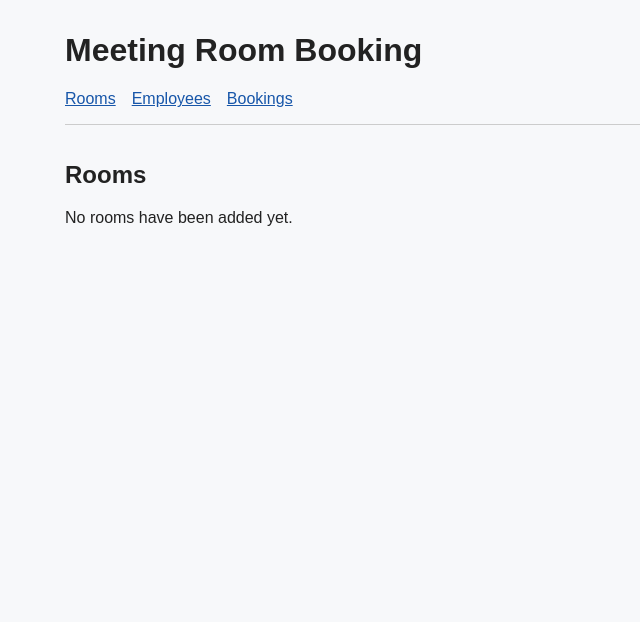
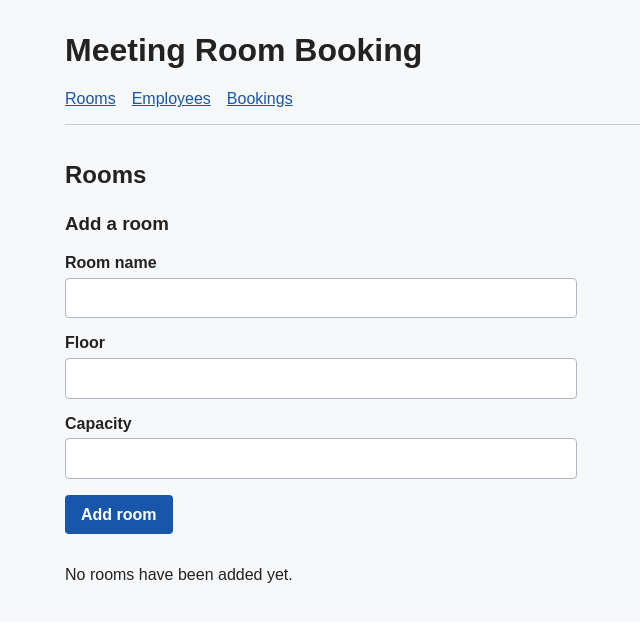
Before and after one commit to XanderChung/intern-meeting-room-booking-system, a Flask app: page /rooms in a window 1280 px wide. Shown: the top 622 px of the page, without its empty margins (95-735 px from the left). Run offline with Flask 3, Linux system fonts and the light colour scheme; data that the repository does not hold is empty.

Commit message:
Add room creation form and API endpoint
Add POST /api/rooms using the shared room-creation service.
Add a vertical room form with success and error messages.
Test API validation, duplicate names, and form submissions.
Update the README to reflect the room-creation feature.

```diff
--- a/app.py
+++ b/app.py
@@ -2,11 +2,11 @@ import os
 from pathlib import Path
 
 from dotenv import load_dotenv
-from flask import Flask, g, redirect, render_template, url_for
+from flask import Flask, g, redirect, render_template, url_for, request, jsonify, flash
 
 from backend import services
 from backend.db import DATABASE_PATH, get_connection, init_db
-from errors import register_error_handlers
+from errors import register_error_handlers, InvalidInputError, APIError
 
 # Read the .env file and load needed settings.
 load_dotenv(Path(__file__).with_name(".env"))
@@ -48,9 +48,45 @@ def rooms_api():
     rooms = services.list_rooms(get_db())
     return {"rooms": rooms}
 
+@app.post("/api/rooms")
+def create_room_api():
+    data = request.get_json(silent=True)
 
-@app.get("/rooms")
+    if not isinstance(data, dict):
+        raise InvalidInputError("Request body must be a JSON object.")
+
+    room = services.create_room(
+        data.get("name"),
+        data.get("floor"),
+        data.get("capacity"),
+        get_db(),
+    )
+    return jsonify(room=room), 201
+
+
+@app.route("/rooms", methods=["GET", "POST"])
 def rooms_page():
+    if request.method == "POST":
+        try:
+            capacity = int(request.form.get("capacity", ""))
+        except ValueError:
+            flash("Capacity must be a whole number of at least 1.", "error")
+            return redirect(url_for("rooms_page"))
+
+        try:
+            room = services.create_room(
+                request.form.get("name"),
+                request.form.get("floor"),
+                capacity,
+                get_db(),
+            )
+        except APIError as error:
+            flash(error.message, "error")
+        else:
+            flash(f"Room '{room['name']}' was added successfully.", "success")
+
+        return redirect(url_for("rooms_page"))
+
     rooms = services.list_rooms(get_db())
     return render_template("rooms.html", rooms=rooms)
 
--- a/static/styles.css
+++ b/static/styles.css
@@ -40,3 +40,160 @@ main {
     color: #721c24;
     background-color: #f8d7da;
 }
+
+/* Rooms page styles */
+.room-form-section {
+    max-width: 32rem;
+    margin: 1.5rem 0 2rem;
+}
+
+.room-form {
+    display: grid;
+    gap: 1rem;
+}
+
+.form-field {
+    display: grid;
+    gap: 0.35rem;
+}
+
+.form-field label {
+    font-weight: 600;
+}
+
+.form-field input {
+    box-sizing: border-box;
+    width: 100%;
+    padding: 0.65rem 0.75rem;
+    border: 1px solid #aeb7c2;
+    border-radius: 4px;
+    background: #fff;
+    color: #222;
+    font: inherit;
+}
+
+.room-form input:focus {
+    border-color: #1756a9;
+    outline: 2px solid #c9dcf7;
+    outline-offset: 1px;
+}
+
+.room-form button {
+    justify-self: start;
+    padding: 0.65rem 1rem;
+    border: 0;
+    border-radius: 4px;
+    background: #1756a9;
+    color: #fff;
+    font: inherit;
+    font-weight: 600;
+    cursor: pointer;
+}
+
+.room-form button:hover {
+    background: #10427f;
+}
+
+table {
+    width: 100%;
+    margin-top: 1.25rem;
+    border-collapse: collapse;
+    background: #fff;
+}
+
+th,
+td {
+    padding: 0.7rem 1rem;
+    border-bottom: 1px solid #d7dce2;
+    text-align: left;
+}
+
+th {
+    background: #edf1f6;
+}
+
+@media (max-width: 600px) {
+    th,
+    td {
+        padding: 0.55rem 0.5rem;
+    }
+}
+
+
+/* Rooms page */
+.room-form-section {
+    max-width: 32rem;
+    margin: 1.5rem 0 2rem;
+}
+
+.room-form {
+    display: grid;
+    gap: 1rem;
+}
+
+.form-field {
+    display: grid;
+    gap: 0.35rem;
+}
+
+.form-field label {
+    font-weight: 600;
+}
+
+.form-field input {
+    box-sizing: border-box;
+    width: 100%;
+    padding: 0.65rem 0.75rem;
+    border: 1px solid #aeb7c2;
+    border-radius: 4px;
+    background: #fff;
+    color: #222;
+    font: inherit;
+}
+
+.room-form input:focus {
+    border-color: #1756a9;
+    outline: 2px solid #c9dcf7;
+    outline-offset: 1px;
+}
+
+.room-form button {
+    justify-self: start;
+    padding: 0.65rem 1rem;
+    border: 0;
+    border-radius: 4px;
+    background: #1756a9;
+    color: #fff;
+    font: inherit;
+    font-weight: 600;
+    cursor: pointer;
+}
+
+.room-form button:hover {
+    background: #10427f;
+}
+
+table {
+    width: 100%;
+    margin-top: 1.25rem;
+    border-collapse: collapse;
+    background: #fff;
+}
+
+th,
+td {
+    padding: 0.7rem 1rem;
+    border-bottom: 1px solid #d7dce2;
+    text-align: left;
+}
+
+th {
+    background: #edf1f6;
+}
+
+@media (max-width: 600px) {
+    th,
+    td {
+        padding: 0.55rem 0.5rem;
+    }
+}
--- a/templates/rooms.html
+++ b/templates/rooms.html
@@ -4,6 +4,29 @@
 
 {% block content %}
     <h2>Rooms</h2>
+
+    <section class="room-form-section" aria-labelledby="add-room-heading">
+        <h3 id="add-room-heading">Add a room</h3>
+
+        <form class="room-form" method="post" action="{{ url_for('rooms_page') }}">
+            <div class="form-field">
+                <label for="name">Room name</label>
+                <input id="name" name="name" type="text" required>
+            </div>
+
+            <div class="form-field">
+                <label for="floor">Floor</label>
+                <input id="floor" name="floor" type="text" required>
+            </div>
+
+            <div class="form-field">
+                <label for="capacity">Capacity</label>
+                <input id="capacity" name="capacity" type="number" min="1" required>
+            </div>
+
+            <button type="submit">Add room</button>
+        </form>
+    </section>
 
     {% if rooms %}
         <table>
```
Also changed, not shown: tests/test_rooms.py (+100 -0 lines), README.md.
